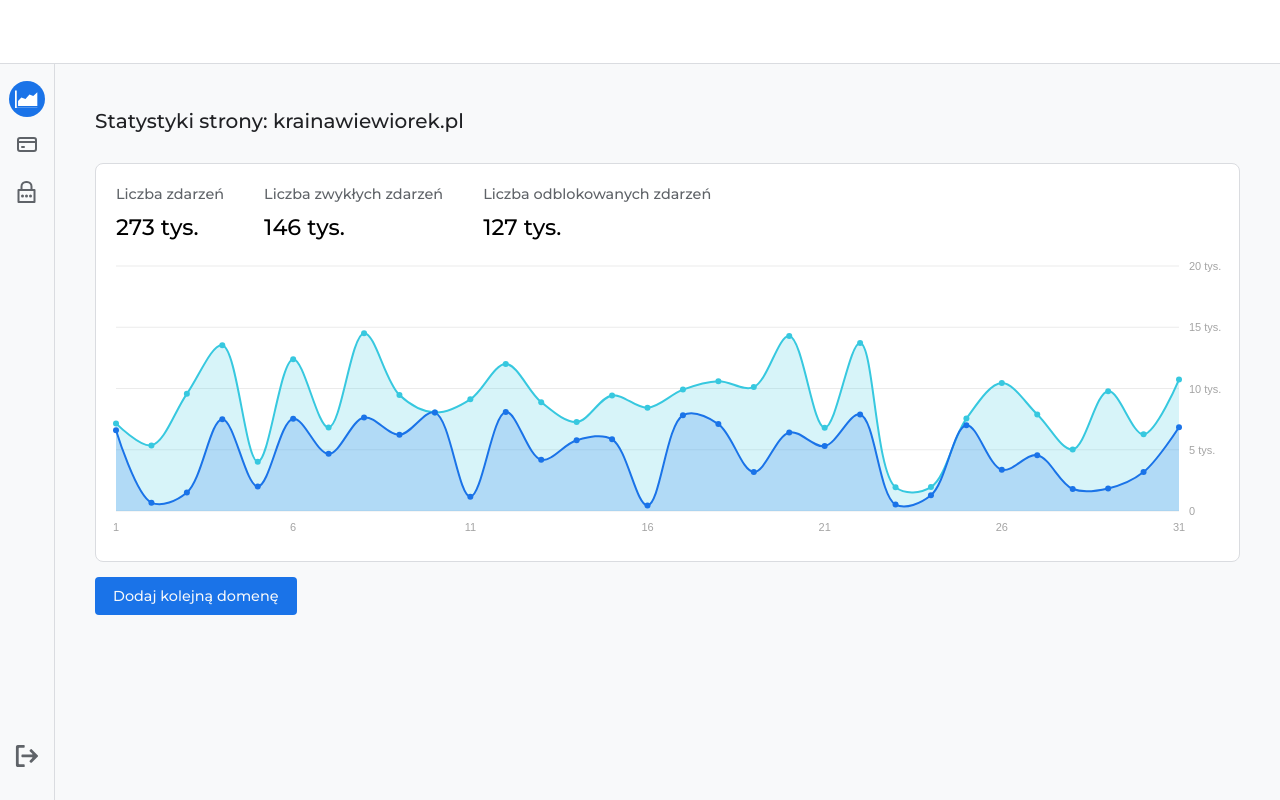
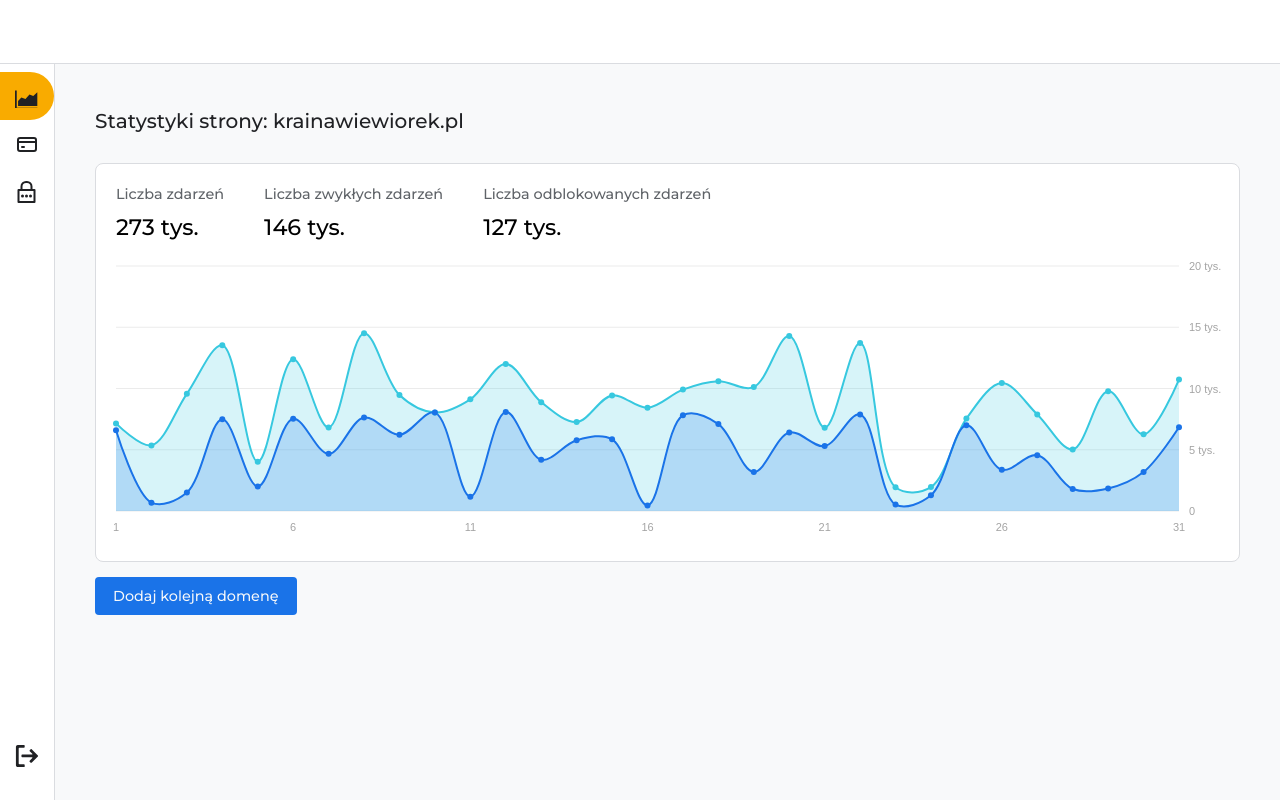
Before and after one commit to NiedziolkaMichal/track-adblock, a Next.js app: page /account in a window 1280 px wide. Built offline with nearby package versions, Linux system fonts and the light colour scheme; a web font is replaced by a local one.

Commit message:
Improve side menu appearance

```diff
--- a/src/components/account/sideMenu.tsx
+++ b/src/components/account/sideMenu.tsx
@@ -1,4 +1,4 @@
-import styled from "styled-components";
+import styled, { css } from "styled-components";
 import { ReactNode } from "react";
 import Link from "next/link";
 import { useRouter } from "next/router";
@@ -30,12 +30,11 @@
   justify-content: space-between;
   padding-top: 8px;
   padding-bottom: 20px;
-  background-color: ${({ theme }) => theme.background.secondary};
+  background-color: ${({ theme }) => theme.background.primary};
   border-right: 1px solid ${({ theme }) => theme.border.primary};
   z-index: 1; // Placing it in foreground of the main section, when hover is active
 
   :hover {
-    background-color: ${({ theme }) => theme.background.primary};
     width: 240px;
   }
 `;
@@ -53,21 +52,25 @@
   display: flex;
   height: 48px;
   width: 100%;
-  color: ${(props) => (props.$active ? props.theme.selected.back : props.theme.text.primary)};
+  color: ${(props) => props.theme.text.heading};
   position: relative;
 
   ${(props) =>
     props.$active &&
-    `
-    ${Base}:hover && {
+    css`
+       {
         background-color: ${props.theme.selected.fore};
         border-top-right-radius: 25px;
         border-bottom-right-radius: 25px;
+
+        :hover {
+          background-color: ${props.theme.selected.foreHover};
+        }
       }
     `}
   ${(props) =>
     !props.$active &&
-    `
+    css`
       :hover {
         background-color: ${props.theme.selected.light};
         border-top-right-radius: 25px;
@@ -92,18 +95,16 @@
 const ItemIcon = styled.svg`
   height: 24px;
   width: 24px;
+  min-width: 24px;
   margin: auto 15px; // 15px is (55px(side menu width) - 1px(side menu border-width) - 24px(icon width)) / 2
 `;
 
 const ItemTitle = styled.div`
-  display: none;
+  display: block;
   margin: auto 0;
   font-size: 0.875rem;
   font-weight: 600;
-
-  ${Base}:hover & {
-    display: block;
-  }
+  overflow: hidden; //TODO handle it better way
 `;
 
 function MenuItem({ title, href, children }: { title: string; href: string; children: ReactNode }) {
--- a/src/components/account/skeleton.tsx
+++ b/src/components/account/skeleton.tsx
@@ -4,11 +4,12 @@
 
 const BaseStructure = styled.div`
   display: grid;
-  grid-template: 1fr / 55px 1fr; // 55px is used in sideMenu and account/index
+  grid-template: 1fr / minmax(55px, 240px) 1fr; // 55px is used in sideMenu and account/index
 `;
 
 const MainBackground = styled.div`
   background-color: ${({ theme }) => theme.background.secondary};
+  display: flex;
 `;
 
 const Main = styled.main`
@@ -16,7 +17,11 @@
   // RequestsChart required fixed width in order to be resized correctly with the viewport
   width: calc(100vw - 55px); // 55px is width of a side menu
   max-width: 1280px;
-  margin: 0 auto;
+  margin-left: auto;
+`;
+
+const UnevenMargin = styled.div`
+  flex-grow: 0.7;
 `;
 
 export function AccountBase({ children }: { children: ReactNode }) {
@@ -25,6 +30,7 @@
       <SideMenu />
       <MainBackground>
         <Main>{children}</Main>
+        <UnevenMargin />
       </MainBackground>
     </BaseStructure>
   );
--- a/src/styles/themes.tsx
+++ b/src/styles/themes.tsx
@@ -34,8 +34,9 @@
     },
   },
   selected: {
-    fore: "#1A73E8",
-    light: "#F5F5F5",
+    fore: "#F9AB00",
+    foreHover: "#ffb31a",
+    light: "#e7e7e7",
     back: "white",
   },
   graph: {
```
Lines whose indentation alone changed are shown as unchanged.
